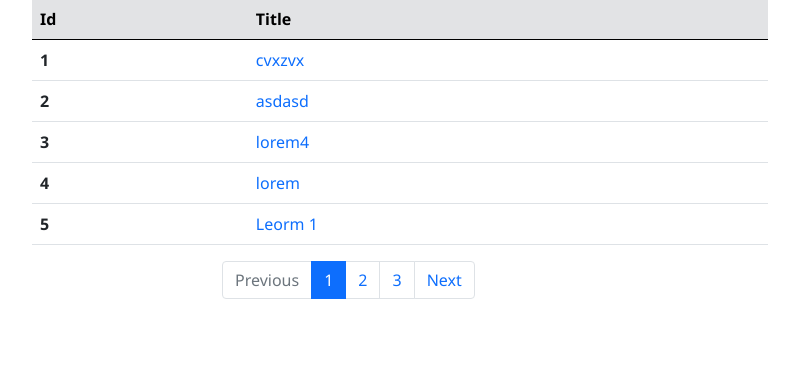
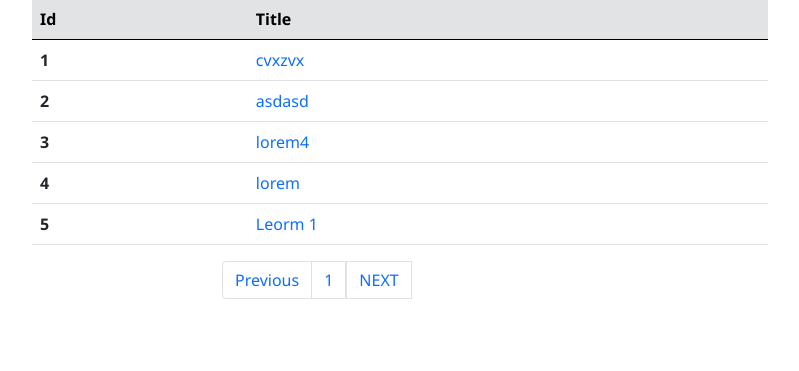
Before and after one commit to rajuraj8881/personal-blog-project, a PHP site: page /allpost.php in a window 1280 px wide. Shown: the part 97-468 px from the top of the page, without its empty margins (240-1039 px from the left). Run offline with PHP 8.4, Linux system fonts and the light colour scheme; a user stored in the database is signed in; data comes from the database, SQL or seed files in the repository; some libraries are stand-ins or nearby versions.

Commit message:
complete pagination

```diff
--- a/src/allpost.php
+++ b/src/allpost.php
@@ -36,7 +36,6 @@
                                     $page=1;
                                 };
                             $record_index= ($page-1) * $limit;
-
                             $result = $conn->prepare("SELECT * FROM addpost ORDER BY id DESC LIMIT $record_index, $limit");
                             $result->execute();
                             $users = $result->fetchAll(PDO::FETCH_OBJ);
@@ -57,20 +56,21 @@
                 <div class="row">
                     <div class="col-md-4"></div>
                     <div class="col-md-4">
-                        <nav aria-label="">
-                            <ul class="pagination">
-                                <li class="page-item disabled">
-                                    <a class="page-link" href="#" tabindex="-1">Previous</a>
-                                </li>
-                                <li class="page-item active"><a class="page-link" href="#">1 <span class="sr-only">(current)</span></a></li>
-                                <li class="page-item">
-                                    <a class="page-link" href="#">2</a>
-                                </li>
-                                <li class="page-item"><a class="page-link" href="#">3</a></li>
-                                <li class="page-item">
-                                    <a class="page-link" href="#">Next</a>
-                                </li>
-                            </ul>
+                        <nav aria-label="...">
+                            <?php
+                                $nextPag = $conn->prepare("SELECT * FROM addpost");
+                                $nextPag->execute();
+                                $rows = $nextPag->fetchAll(PDO::FETCH_ASSOC);
+                                // $totalRecord = $row[0];
+                                $totalPage = ceil(count($rows) / $limit);
+                                echo "<ul class='pagination'>";
+                                echo "<li class='page-item'><a class='nounderline' href='allpost.php?page=".($page-1)."' class='button'><span class='page-link'>Previous</span></a></li>";
+                                    for ($i=1; $i<=$totalPage; $i++) {
+                                            echo "<li class='page-item'><a class='page-link' href='allpost.php?page=".$i."' tabindex='-1'>".$i."</a></li>";
+                                    }
+                                echo "<li><a class='nounderline' href='allpost.php?page=".($page+1)."' class='button'><span class='page-link'>NEXT<span></a></li>";
+                                echo "</ul>";
+                            ?>
                         </nav>
                     </div>
                 </div>
```
